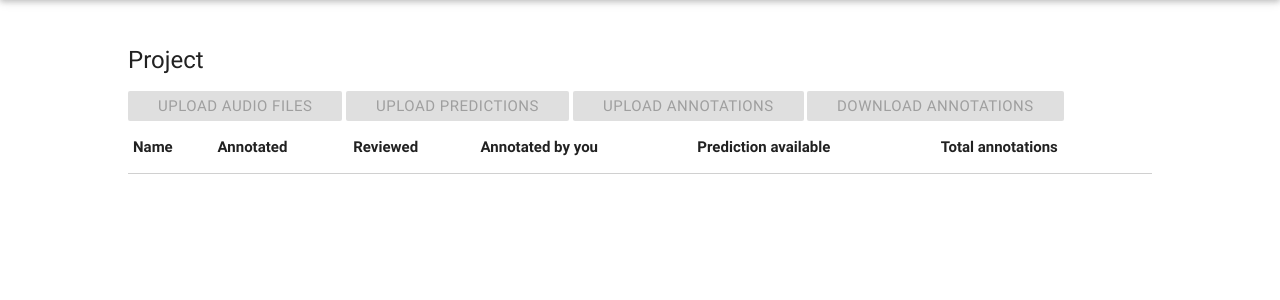
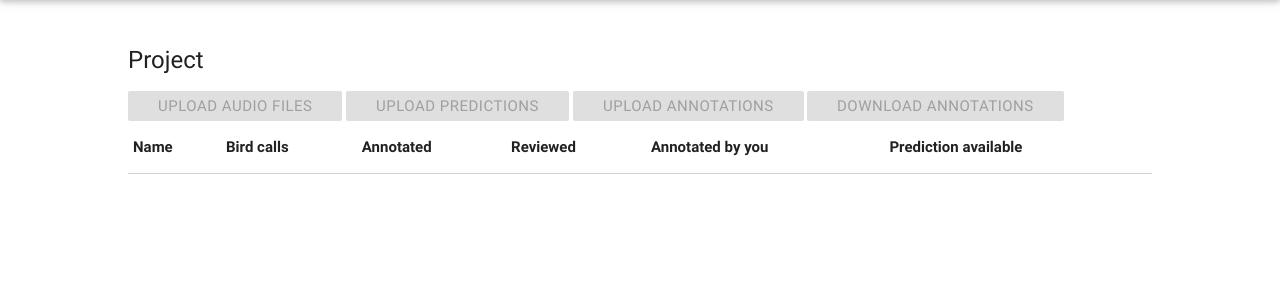
Before and after one commit to microfaune/MicrofauneAnnotator, a Django app: template annotate/templates/annotate/project_homepage.html in a window 1280 px wide. Shown: the part 64-364 px from the top of the page. Run offline with Django 3.2, Linux system fonts and the light colour scheme; the template is opened without the code that fills it, so the values that code supplies are empty; some libraries are stand-ins or nearby versions.

Commit message:
Add number of bird calls

```diff
--- a/annotate/templates/annotate/project_homepage.html
+++ b/annotate/templates/annotate/project_homepage.html
@@ -16,17 +16,22 @@
     <thead>
       <tr>
         <th scope="col">Name</th>
+        <th scope="col">Bird calls</th>
         <th scope="col">Annotated</th>
         <th scope="col">Reviewed</th>
         <th scope="col">Annotated by you</th>
         <th scope="col">Prediction available</th>
-        <th scope="col">Total annotations</th>
       </tr>
     </thead>
     <tbody>
       {% for track in tracks %}
       <tr>
         <td><a href="{% url 'audiotrack_homepage' audiotrack_id=track.id %}"> {{ track.name }}</a></td>
+        {% if track.bird_calls %}
+        <td>{{ track.labelized_bird_calls }} / {{ track.bird_calls }}</td>
+        {% else %}
+        <td></td>
+        {% endif %}
         <td>
           {% if track.annotation %}
             <i class="fas fa-check" style="color:#00E64E"></i>
@@ -43,7 +48,6 @@
         </td>
         <td>{{ track.user_annotation }}</td>
         <td>{% if track.prediction %}Yes{% else %}No{% endif %}</td>
-        <td>{{ track.annotation_count }}</td>
       </tr>
       {% endfor %}
     </tbody>
```
Also changed, not shown: annotate/views.py (+10 -0 lines).
